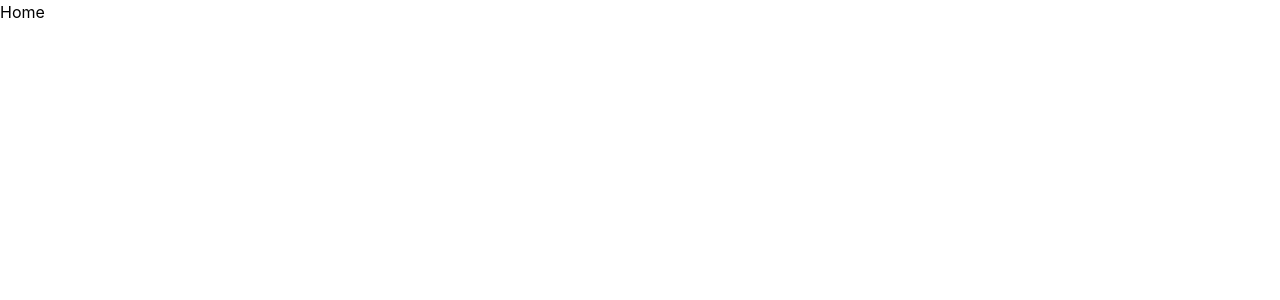
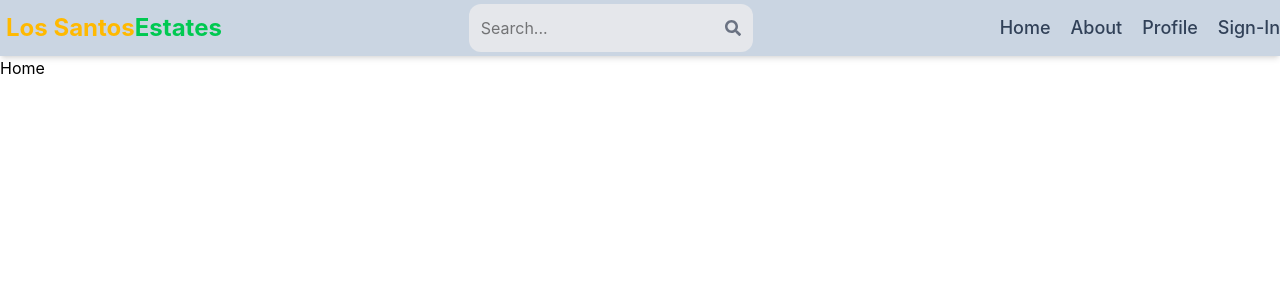
Before and after one commit to arnavanand2005/Mern-stack-estate, a React (Vite) app in the folder client/: page / in a window 1280 px wide. Shown: the top 300 px of the page. Built offline with nearby package versions, Linux system fonts and the light colour scheme.

Commit message:
Add Header component and integrate react-icons for improved UI

```diff
--- a/client/package.json
+++ b/client/package.json
@@ -13,6 +13,7 @@
     "@tailwindcss/vite": "^4.3.0",
     "react": "^19.2.6",
     "react-dom": "^19.2.6",
+    "react-icons": "^5.6.0",
     "react-router-dom": "^7.16.0",
     "tailwindcss": "^4.3.0"
   },
--- a/client/src/App.jsx
+++ b/client/src/App.jsx
@@ -5,11 +5,13 @@ import About from './pages/About'
 import Profile from './pages/Profile'
 import Signin from './pages/Signin'
 import Signup from './pages/Signup'
+import Header from './Components/Header'
 
 export default function App() {
   return (
     <div>
         <Router>
+            <Header />
             <Routes>
                 <Route path="/" element={<Home />} />
                 <Route path="/about" element={<About />} />
--- /dev/null
+++ b/client/src/Components/Header.jsx
@@ -0,0 +1,53 @@
+import React from 'react'
+import { FaSearch } from "react-icons/fa";
+import { Link } from 'react-router-dom';
+
+
+export default function Header() {
+  return (
+    <header className='bg-slate-300 shadow-md'>
+        <div className='flex justify-between items-center max-w-7xl mx-auto'>
+        <Link to='/'
+        className='transition-all duration-300 hover:scale-105 hover:drop-shadow-lg'>
+        <h1 className='font-bold text-sm md:text-2xl py-3 pl-1.5 flex flex-wrap'>
+            <span className='text-amber-400 '>Los Santos </span>
+            <span className='text-green-500'>Estates</span>
+        </h1>
+        </Link>
+
+        <form className='flex items-center bg-gray-200 p-3 rounded-xl'>
+            <input
+             type="text"
+             placeholder='Search...'
+             className='bg-transparent focus:outline-none w-24 sm:w-60'
+             />
+            <FaSearch className='inline-block ml-1 text-gray-500'/>
+        </form>
+
+        <ul className='flex space-x-4 text-sm  gap-1 md:text-lg font-medium'>
+             <Link to={'/'}>
+            <li className='hover:text-amber-400 hidden sm:inline text-slate-700 transition-colors duration-300'>
+                Home
+            </li>
+            </Link>
+            <Link to={'/about'}>
+            <li className='hover:text-amber-400 hidden sm:inline text-slate-700 transition-colors duration-300'>
+                About
+            </li>
+            </Link>
+            <Link to={'/profile'}>
+            <li className='hover:text-amber-400 hidden sm:inline transition-colors text-slate-700 duration-300'>
+                Profile
+            </li>
+            </Link>
+            <Link to={'/signin'}>
+            <li className='hover:text-amber-400 transition-colors text-slate-700 duration-300'>
+                Sign-In
+            </li>
+            </Link>
+
+        </ul>
+        </div>
+    </header>
+  )
+}
```
Also changed, not shown: 1 other file (tests, documents, lock files or other folders).
